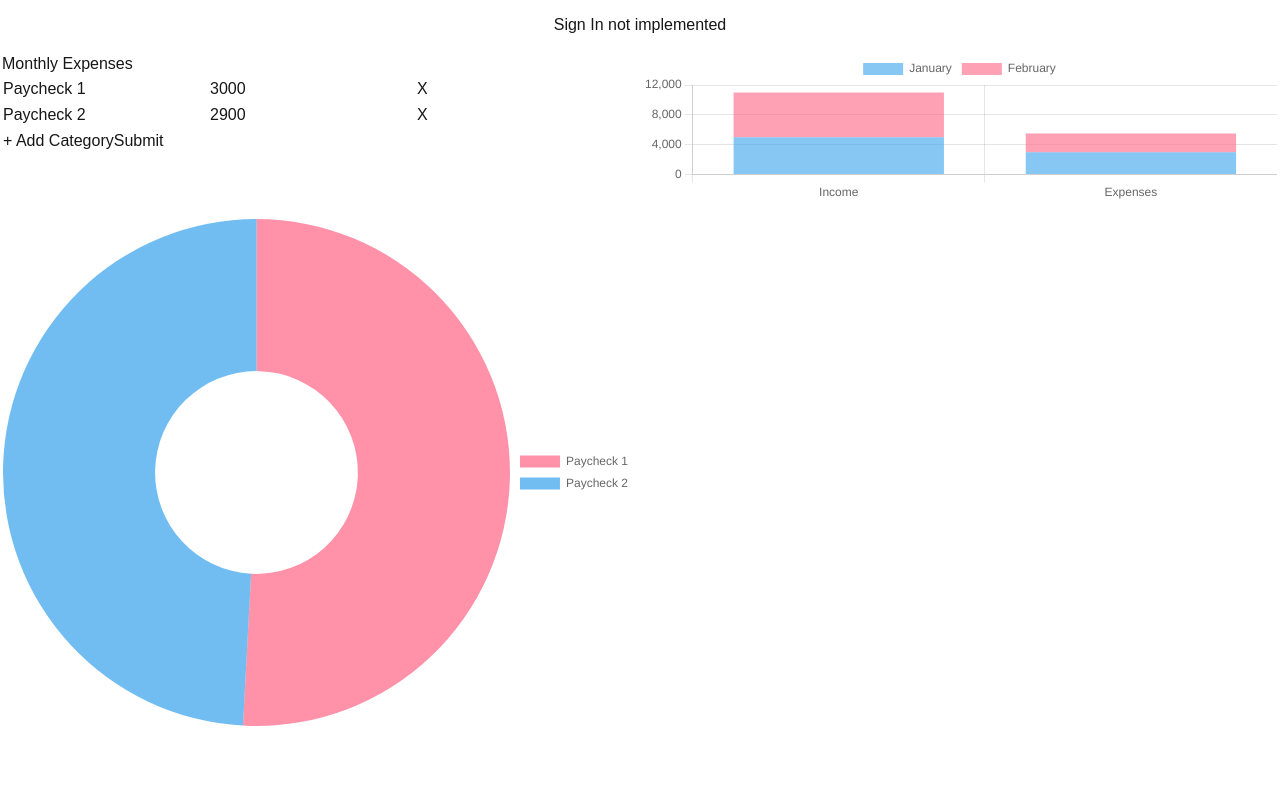
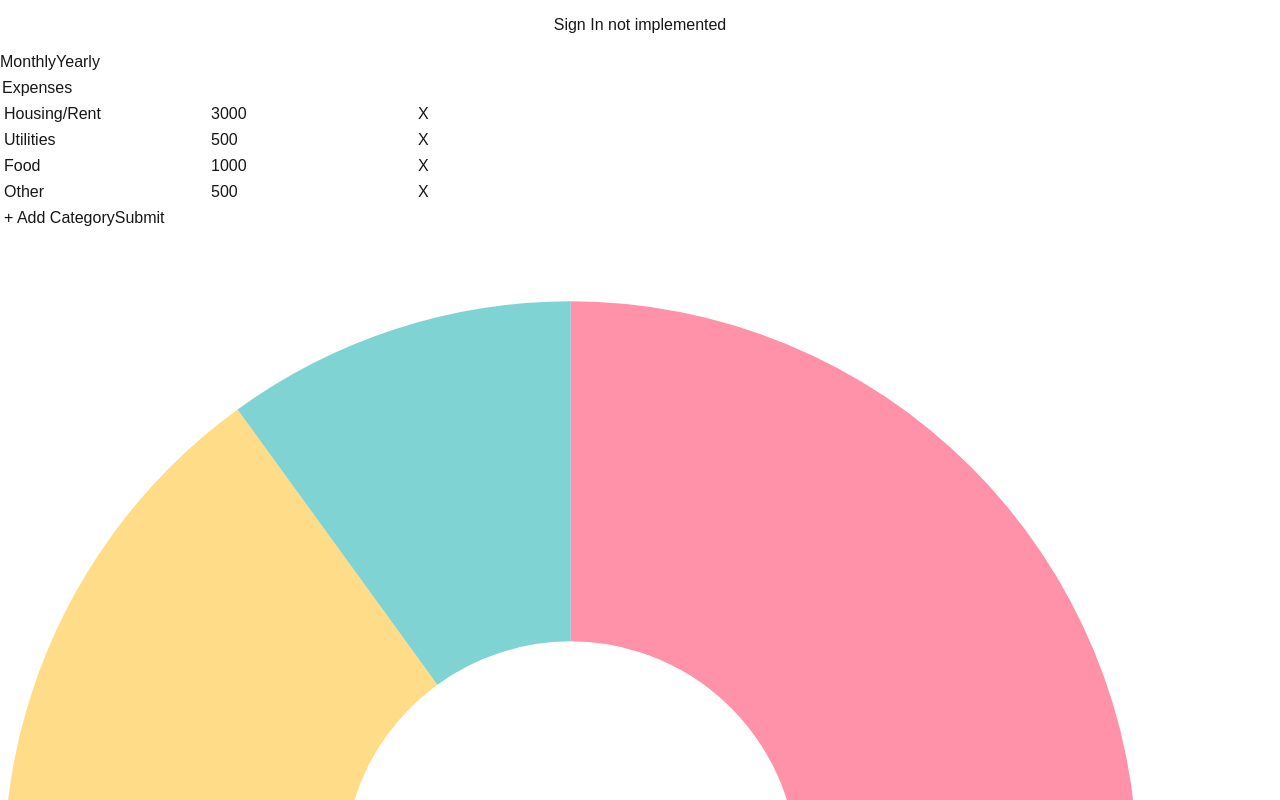
Before and after one commit to yatfu/budget-vis-next, a Next.js app: page / in a window 1280 px wide. Shown: the top 800 px of the page. Built offline with nearby package versions, Linux system fonts and the light colour scheme.

Commit message:
update for other computer

```diff
--- a/app/components/IncomeExpensesChart.jsx
+++ b/app/components/IncomeExpensesChart.jsx
@@ -1,5 +1,5 @@
 import React from 'react';
-import { Doughnut } from 'react-chartjs-2';
+import { Doughnut, Bar } from 'react-chartjs-2';
 import {
   Chart as ChartJS,
   ArcElement,
--- a/app/components/IncomeExpensesForm.jsx
+++ b/app/components/IncomeExpensesForm.jsx
@@ -23,7 +23,6 @@ const IncomeExpensesForm = ({categories, setCategories}) => { // { PROPS }
 
   return (
     <form onSubmit={handleSubmit}>
-      <h2>Monthly Expenses</h2>
 
       {categories.map((cat, index) => (
         <div key={index}>
--- a/app/page.tsx
+++ b/app/page.tsx
@@ -1,21 +1,31 @@
 "use client";
+import { useState } from "react";
 import Nav from './components/Nav'
 import Expenses from './components/Expenses'
 import Income from './components/Income'
 import Ratio from './components/Ratio'
 
-{/*import ExpensesChart from './components/ExpensesChart'
-import ExpensesForm from './components/ExpensesForm'*/}
-
 function App() {
+  /* page has two tabs
+       one to crud data of budget per month
+       one to display data of all months */
+  const [currentTab, setCurrentTab] = useState("month");
 
   return (
     <>
-      <Nav></Nav>
-      <div className="grid grid-cols-2 grid-rows-2">
-        <Income />
-        <div className=""><Ratio /></div>
-        <Expenses />
+      <Nav />
+      <button onClick={() => setCurrentTab("month")}>Monthly</button>
+      <button onClick={() => setCurrentTab("records")}>Yearly</button>
+      <div className="">
+        {currentTab === "month" &&
+          <div>
+            <h2>Expenses</h2>
+            <Expenses />
+            <h2>Income</h2>
+            <Income />
+        </div>
+        }
+        {currentTab === "records" && <div className=""><Ratio /></div>}
       </div>
 
     </>
```
Also changed, not shown: 1 other file (tests, documents, lock files or other folders).
